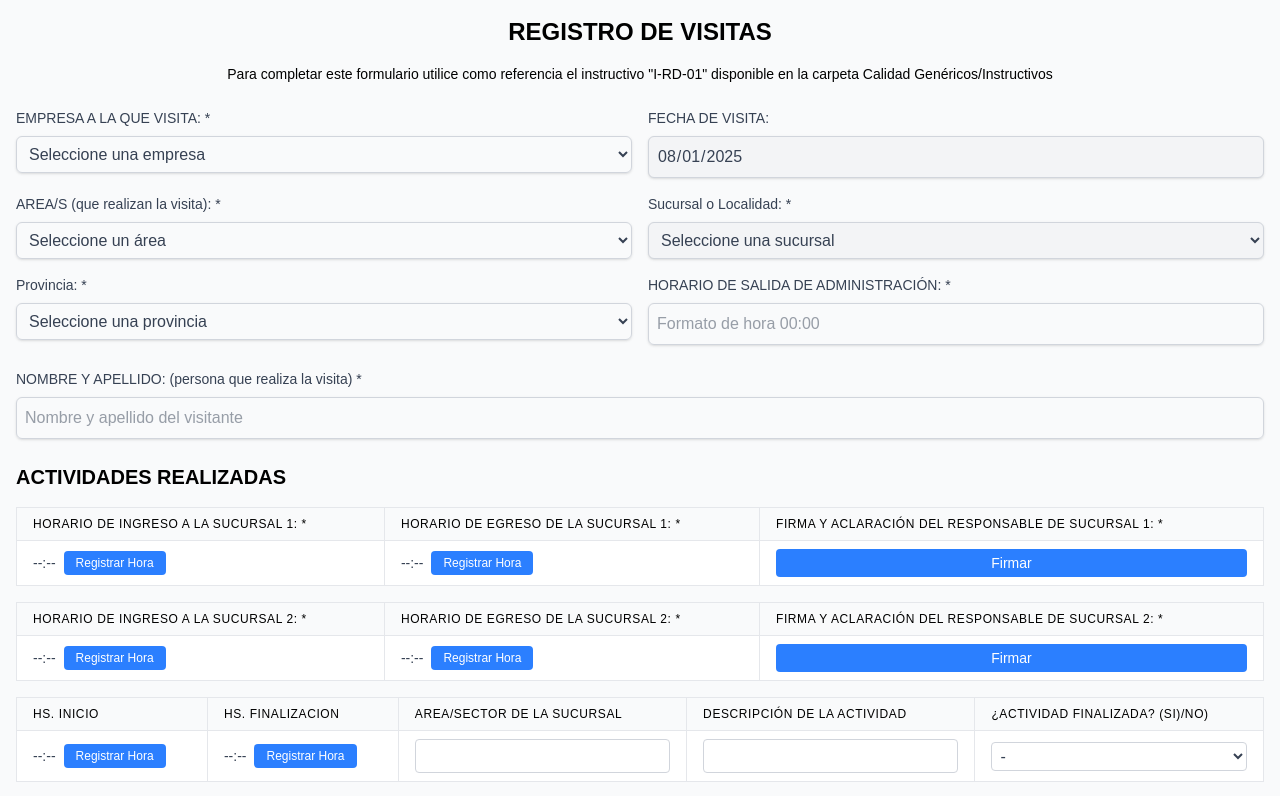
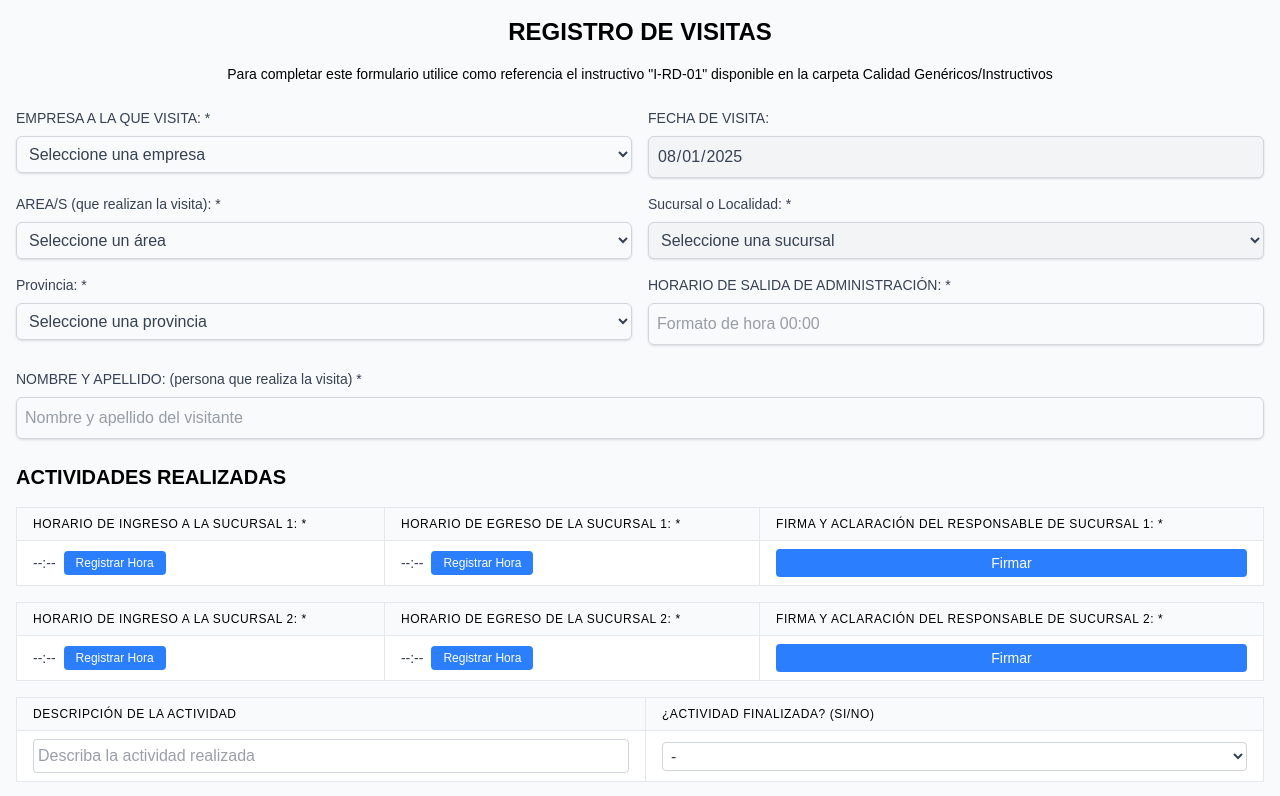
Before and after one commit to Leovilis/registro-visitas, a Next.js app: page / in a window 1280 px wide. Shown: the top 796 px of the page. Built offline with nearby package versions, Linux system fonts and the light colour scheme.

Commit message:
SE QUITARON LOS HORARIOS DE INICIO, FIN Y SECTOR YA QUE NO TENIAN NINGUNA UTILIDAD REAL

```diff
--- a/app/page.js
+++ b/app/page.js
@@ -128,20 +128,6 @@ export default function Home() {
     }
   };
 
-  // const handleVisitanteChange = (index, value) => {
-  //   const newVisitantes = [...formData.visitantes];
-  //   newVisitantes[index] = value;
-  //   setFormData((prev) => ({ ...prev, visitantes: newVisitantes }));
-
-  //   if (errors.visitantes && newVisitantes.some((v) => v.trim() !== "")) {
-  //     setErrors((prev) => {
-  //       const newErrors = { ...prev };
-  //       delete newErrors.visitantes;
-  //       return newErrors;
-  //     });
-  //   }
-  // };
-
   const handleActividadChange = (index, field, value) => {
     const newActividades = [...formData.actividades];
     newActividades[index][field] = value;
@@ -165,9 +151,6 @@ export default function Home() {
       actividades: [
         ...prev.actividades,
         {
-          inicio: "",
-          fin: "",
-          areaSector: "",
           descripcion: "",
           finalizada: "",
         },
@@ -267,11 +250,6 @@ export default function Home() {
       const sucursalNum = parts[1];
       const fieldName = parts[2];
       handleSucursalChange(sucursalNum, fieldName, time);
-    } else if (field.includes("actividad")) {
-      const parts = field.split("-");
-      const index = parseInt(parts[1]);
-      const fieldName = parts[2];
-      handleActividadChange(index, fieldName, time);
     } else {
       setFormData((prev) => ({ ...prev, [field]: time }));
 
@@ -712,87 +690,22 @@ export default function Home() {
             </p>
           )}
 
-          {/* Actividades - Versión Desktop */}
+          {/* Actividades Simplificadas - Versión Desktop */}
           <div className="hidden md:block">
             <table className="min-w-full divide-y divide-gray-200 border border-gray-200 mb-4">
               <thead className="bg-gray-50">
                 <tr>
                   <th className="px-4 py-2 text-left text-xs font-medium text-black uppercase tracking-wider border border-gray-200">
-                    HS. INICIO
-                  </th>
-                  <th className="px-4 py-2 text-left text-xs font-medium text-black uppercase tracking-wider border border-gray-200">
-                    HS. FINALIZACION
-                  </th>
-                  <th className="px-4 py-2 text-left text-xs font-medium text-black uppercase tracking-wider border border-gray-200">
-                    AREA/SECTOR DE LA SUCURSAL
-                  </th>
-                  <th className="px-4 py-2 text-left text-xs font-medium text-black uppercase tracking-wider border border-gray-200">
                     DESCRIPCIÓN DE LA ACTIVIDAD
                   </th>
                   <th className="px-4 py-2 text-left text-xs font-medium text-black uppercase tracking-wider border border-gray-200">
-                    ¿ACTIVIDAD FINALIZADA? (SI)/NO)
+                    ¿ACTIVIDAD FINALIZADA? (SI/NO)
                   </th>
                 </tr>
               </thead>
               <tbody className="bg-white divide-y divide-gray-200">
                 {formData.actividades.map((actividad, index) => (
                   <tr key={index}>
-                    <td
-                      className="px-4 py-2 border border-gray-200"
-                      data-error={`actividad${index}Inicio`}
-                    >
-                      <div className="flex justify-center md:justify-start">
-                        <TimeButton
-                          field={`actividad-${index}-inicio`}
-                          onSetTime={handleSetTime}
-                          currentTime={actividad.inicio}
-                        />
-                      </div>
-                      {errors[`actividad${index}Inicio`] && (
-                        <p className="text-red-500 text-xs mt-1 text-center">
-                          {errors[`actividad${index}Inicio`]}
-                        </p>
-                      )}
-                    </td>
-                    <td
-                      className="px-4 py-2 border border-gray-200"
-                      data-error={`actividad${index}Fin`}
-                    >
-                      <div className="flex justify-center md:justify-start">
-                        <TimeButton
-                          field={`actividad-${index}-fin`}
-                          onSetTime={handleSetTime}
-                          currentTime={actividad.fin}
-                        />
-                      </div>
-                      {errors[`actividad${index}Fin`] && (
-                        <p className="text-red-500 text-xs mt-1 text-center">
-                          {errors[`actividad${index}Fin`]}
-                        </p>
-                      )}
-                    </td>
-                    <td
-                      className="px-4 py-2 border text-gray-700 border-gray-200"
-                      data-error={`actividad${index}AreaSector`}
-                    >
-                      <input
-                        type="text"
-                        value={actividad.areaSector}
-                        onChange={(e) =>
-                          handleActividadChange(
-                            index,
-                            "areaSector",
-                            e.target.value
-                          )
-                        }
-                        className="w-full p-1 border text-gray-700 border-gray-300 rounded focus:ring-blue-500 focus:border-blue-500"
-                      />
-                      {errors[`actividad${index}AreaSector`] && (
-                        <p className="text-red-500 text-xs mt-1">
-                          {errors[`actividad${index}AreaSector`]}
-                        </p>
-                      )}
-                    </td>
                     <td
                       className="px-4 py-2 border text-gray-700 border-gray-200"
                       data-error={`actividad${index}Descripcion`}
@@ -807,6 +720,7 @@ export default function Home() {
                             e.target.value
                           )
                         }
+                        placeholder="Describa la actividad realizada"
                         className="w-full p-1 border text-gray-700 border-gray-300 rounded focus:ring-blue-500 focus:border-blue-500"
                       />
                       {errors[`actividad${index}Descripcion`] && (
@@ -846,97 +760,27 @@ export default function Home() {
             </table>
           </div>
 
-          {/* Actividades - Versión Mobile */}
+          {/* Actividades Simplificadas - Versión Mobile */}
           <div className="md:hidden">
             {formData.actividades.map((actividad, index) => (
               <div
                 key={index}
                 className="border border-gray-200 rounded-lg p-4 mb-4 bg-white"
               >
-                <div className="grid grid-cols-2 gap-4 mb-4">
-                  <div
-                    className="space-y-2"
-                    data-error={`actividad${index}Inicio`}
-                  >
-                    <div className="text-xs font-medium text-black uppercase">
-                      HS. INICIO
-                    </div>
-                    <div className="flex justify-center">
-                      <TimeButton
-                        field={`actividad-${index}-inicio`}
-                        onSetTime={handleSetTime}
-                        currentTime={actividad.inicio}
-                      />
-                    </div>
-                    {errors[`actividad${index}Inicio`] && (
-                      <p className="text-red-500 text-xs mt-1 text-center">
-                        {errors[`actividad${index}Inicio`]}
-                      </p>
-                    )}
-                  </div>
-
-                  <div
-                    className="space-y-2"
-                    data-error={`actividad${index}Fin`}
-                  >
-                    <div className="text-xs font-medium text-black uppercase">
-                      HS. FINALIZACION
-                    </div>
-                    <div className="flex justify-center">
-                      <TimeButton
-                        field={`actividad-${index}-fin`}
-                        onSetTime={handleSetTime}
-                        currentTime={actividad.fin}
-                      />
-                    </div>
-                    {errors[`actividad${index}Fin`] && (
-                      <p className="text-red-500 text-xs mt-1 text-center">
-                        {errors[`actividad${index}Fin`]}
-                      </p>
-                    )}
-                  </div>
-                </div>
-
                 <div
                   className="mb-4"
-                  data-error={`actividad${index}AreaSector`}
+                  data-error={`actividad${index}Descripcion`}
                 >
                   <div className="text-xs font-medium text-black uppercase mb-1">
-                    AREA/SECTOR DE LA SUCURSAL
-                  </div>
-                  <input
-                    type="text"
-                    value={actividad.areaSector}
-                    onChange={(e) =>
-                      handleActividadChange(index, "areaSector", e.target.value)
-                    }
-                    className="w-full p-2 border text-gray-700 border-gray-300 rounded focus:ring-blue-500 focus:border-blue-500"
-                  />
-                  {errors[`actividad${index}AreaSector`] && (
-                    <p className="text-red-500 text-xs mt-1">
-                      {errors[`actividad${index}AreaSector`]}
-                    </p>
-                  )}
-                </div>
-
-                <div className="grid grid-cols-2 gap-4">
-                  <div
-                    className="space-y-2"
-                    data-error={`actividad${index}Descripcion`}
-                  >
-                    <div className="text-xs font-medium text-black uppercase">
-                      DESCRIPCIÓN
+                    DESCRIPCIÓN DE LA ACTIVIDAD
                   </div>
                   <input
                     type="text"
                     value={actividad.descripcion}
                     onChange={(e) =>
-                        handleActividadChange(
-                          index,
-                          "descripcion",
-                          e.target.value
-                        )
+                      handleActividadChange(index, "descripcion", e.target.value)
                     }
+                    placeholder="Describa la actividad realizada"
                     className="w-full p-2 border text-gray-700 border-gray-300 rounded focus:ring-blue-500 focus:border-blue-500"
                   />
                   {errors[`actividad${index}Descripcion`] && (
@@ -951,16 +795,12 @@ export default function Home() {
                   data-error={`actividad${index}Finalizada`}
                 >
                   <div className="text-xs font-medium text-black uppercase">
-                      FINALIZADA (S/NO)
+                    ¿ACTIVIDAD FINALIZADA? (SI/NO)
                   </div>
                   <select
                     value={actividad.finalizada}
                     onChange={(e) =>
-                        handleActividadChange(
-                          index,
-                          "finalizada",
-                          e.target.value
-                        )
+                      handleActividadChange(index, "finalizada", e.target.value)
                     }
                     className="w-full p-2 border border-gray-300 rounded focus:ring-blue-500 focus:border-blue-500"
                   >
@@ -973,7 +813,6 @@ export default function Home() {
                       {errors[`actividad${index}Finalizada`]}
                     </p>
                   )}
-                  </div>
                 </div>
               </div>
             ))}
--- a/src/components/PrintButton.jsx
+++ b/src/components/PrintButton.jsx
@@ -34,19 +34,6 @@ const PrintButton = ({ formData, onClearForm, onNewForm, onValidate, errors, onF
   // Función para preparar los datos para Google Sheets
   const prepareDataForSheets = (formData) => {
     const currentTimestamp = new Date().toISOString().split("T")[0];
-// // Debug específico para el visitante
-//   console.log('=== DEBUG VISITANTE ===');
-//   console.log('formData completo:', formData);
-//   console.log('formData.visitante:', formData.visitante);
-//   console.log('Tipo de formData.visitante:', typeof formData.visitante);
-//   console.log('¿Es undefined?:', formData.visitante === undefined);
-//   console.log('¿Es null?:', formData.visitante === null);
-//   console.log('¿Es string vacío?:', formData.visitante === '');
-//     // Debug: verificar que los campos existen
-//     console.log('Datos del formulario para Google Sheets:', {
-//       horarioSaludo: formData.horarioSaludo,
-//       horarioLlegada: formData.horarioLlegada
-//     });
 
     return {
       timestamp: currentTimestamp,
@@ -57,17 +44,15 @@ const PrintButton = ({ formData, onClearForm, onNewForm, onValidate, errors, onF
       provincia: formData.provincia || '',
       // IMPORTANTE: Asegurar que estos campos se envían correctamente
       horarioSaludo: formData.horarioSaludo || '', // Horario de salida (G)
-      // Convertir array de visitante a string separado por comas
-      // visitante: formData.visitante ? formData.visitante.filter(v => v.trim() !== '').join(', ') : '',
       visitante: formData.visitante || '',
       // Datos de sucursales
       sucursal1Ingreso: formData.sucursal1?.ingreso || '',
       sucursal1Egreso: formData.sucursal1?.egreso || '',
       sucursal2Ingreso: formData.sucursal2?.ingreso || '',
       sucursal2Egreso: formData.sucursal2?.egreso || '',
-      // Actividades (convertir a string JSON para almacenar)
+      // Actividades simplificadas (solo descripción y finalizada)
       actividades: formData.actividades ? JSON.stringify(formData.actividades.filter(act =>
-        act.inicio || act.fin || act.areaSector || act.descripcion || act.finalizada
+        act.descripcion || act.finalizada
       )) : '',
       // Documentos entregados y recibidos (solo nombres, sin firmas)
       documentosEntregados: formData.documentacion?.entregados ?
@@ -230,24 +215,18 @@ const PrintButton = ({ formData, onClearForm, onNewForm, onValidate, errors, onF
             </tbody>
           </table>
 
-          <!-- Actividades detalladas -->
+          <!-- Actividades simplificadas -->
           ${formData.actividades && formData.actividades.length > 0 ? `
             <table style="width: 100%; border-collapse: collapse; margin-bottom: 10px;">
               <thead>
                 <tr>
-                  <th style="border: 1px solid black; padding: 8px; font-size: 10px; background-color: white; color: black;">HS. INICIO</th>
-                  <th style="border: 1px solid black; padding: 8px; font-size: 10px; background-color: white; color: black;">HS. FINALIZACIÓN</th>
-                  <th style="border: 1px solid black; padding: 8px; font-size: 10px; background-color: white; color: black;">ÁREA/SECTOR DE LA SUCURSAL</th>
                   <th style="border: 1px solid black; padding: 8px; font-size: 10px; background-color: white; color: black;">DESCRIPCIÓN DE LA ACTIVIDAD</th>
                   <th style="border: 1px solid black; padding: 8px; font-size: 10px; background-color: white; color: black;">¿ACTIVIDAD FINALIZADA? (S/NO)</th>
                 </tr>
               </thead>
               <tbody>
-                ${formData.actividades.map(actividad => `
+                ${formData.actividades.filter(actividad => actividad.descripcion || actividad.finalizada).map(actividad => `
                   <tr>
-                    <td style="border: 1px solid black; padding: 8px; background-color: white; color: black;">${actividad.inicio || ''}</td>
-                    <td style="border: 1px solid black; padding: 8px; background-color: white; color: black;">${actividad.fin || ''}</td>
-                    <td style="border: 1px solid black; padding: 8px; background-color: white; color: black;">${actividad.areaSector || ''}</td>
                     <td style="border: 1px solid black; padding: 8px; background-color: white; color: black;">${actividad.descripcion || ''}</td>
                     <td style="border: 1px solid black; padding: 8px; background-color: white; color: black;">${actividad.finalizada || ''}</td>
                   </tr>
--- a/src/utils/utils.js
+++ b/src/utils/utils.js
@@ -67,7 +67,7 @@ export const hasSignificantData = (formData) => {
     formData.sucursal2.egreso ||
     formData.sucursal2.firma ||
     formData.actividades.some(act =>
-      act.inicio || act.fin || act.areaSector || act.descripcion || act.finalizada
+      act.descripcion || act.finalizada
     ) ||
     formData.documentacion.firma ||
     formData.documentacion.entregados.some(doc => doc.nombre || doc.firmaRecibio) ||
@@ -207,9 +207,6 @@ export const getDefaultFormData = () => ({
   },
   actividades: [
     {
-      inicio: "",
-      fin: "",
-      areaSector: "",
       descripcion: "",
       finalizada: "",
     },
@@ -252,13 +249,9 @@ export const validateFormData = (formData) => {
 
   // Validar actividades
   formData.actividades.forEach((actividad, index) => {
-    const hasActivityData = actividad.inicio || actividad.fin || actividad.areaSector ||
-                           actividad.descripcion || actividad.finalizada;
+    const hasActivityData = actividad.descripcion || actividad.finalizada;
 
     if (hasActivityData) {
-      if (!actividad.inicio) errors[`actividad${index}Inicio`] = "Hora de inicio es requerida";
-      if (!actividad.fin) errors[`actividad${index}Fin`] = "Hora de finalización es requerida";
-      if (!actividad.areaSector) errors[`actividad${index}AreaSector`] = "Área/sector es requerido";
       if (!actividad.descripcion) errors[`actividad${index}Descripcion`] = "Descripción es requerida";
       if (!actividad.finalizada) errors[`actividad${index}Finalizada`] = "Indicación de finalización es requerida";
     }
@@ -281,7 +274,7 @@ export const getFormStats = (formData) => {
     totalFields: 6, // campos básicos
     // visitanteCount: formData.visitante.filter(v => v.trim() !== '').length,
     actividadesCount: formData.actividades.filter(act =>
-      act.inicio || act.fin || act.areaSector || act.descripcion || act.finalizada
+      act.descripcion || act.finalizada
     ).length,
     documentosEntregados: formData.documentacion.entregados.filter(doc => doc.nombre).length,
     documentosRecibidos: formData.documentacion.recibidos.filter(doc => doc.nombre).length,
```
Lines whose indentation alone changed are shown as unchanged.
